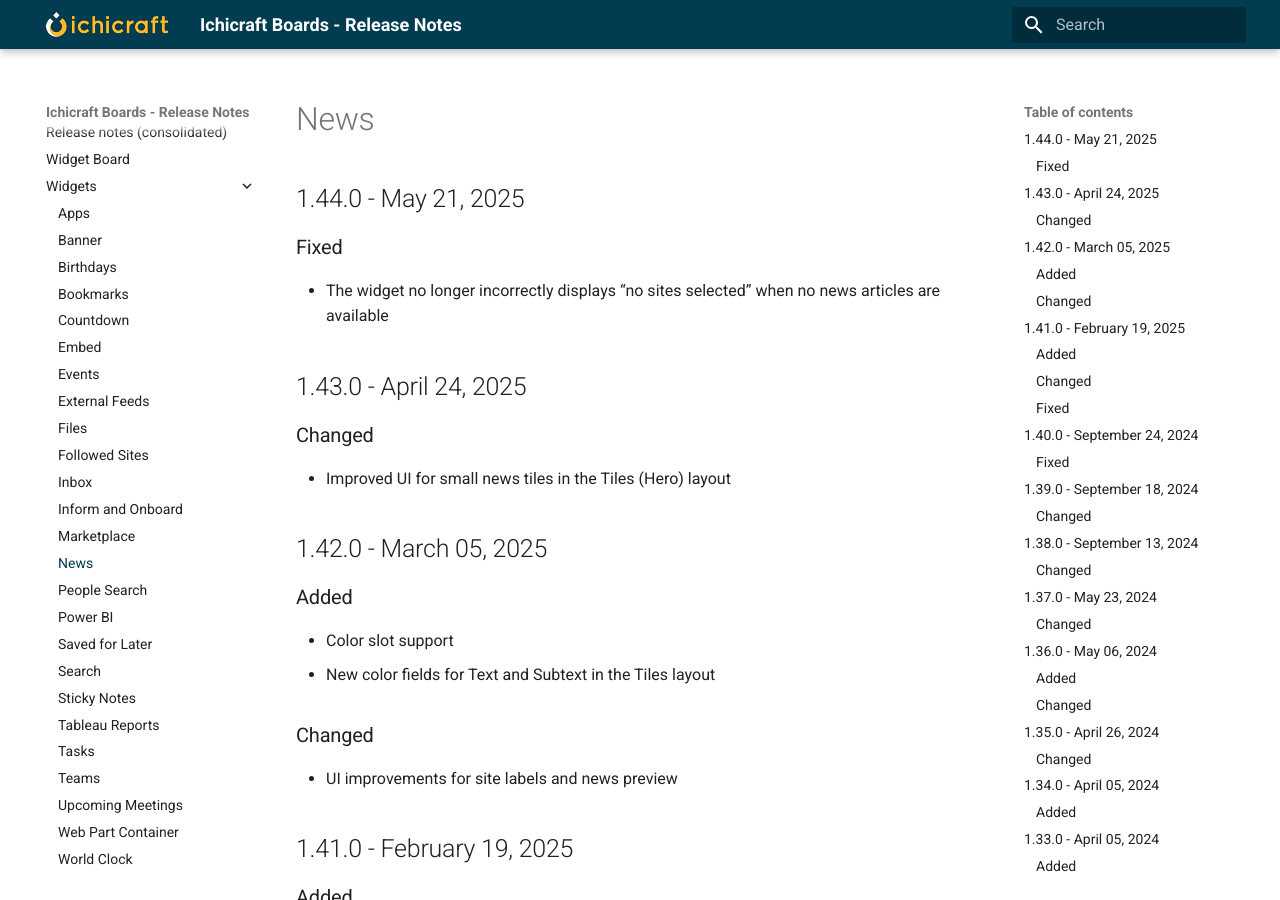
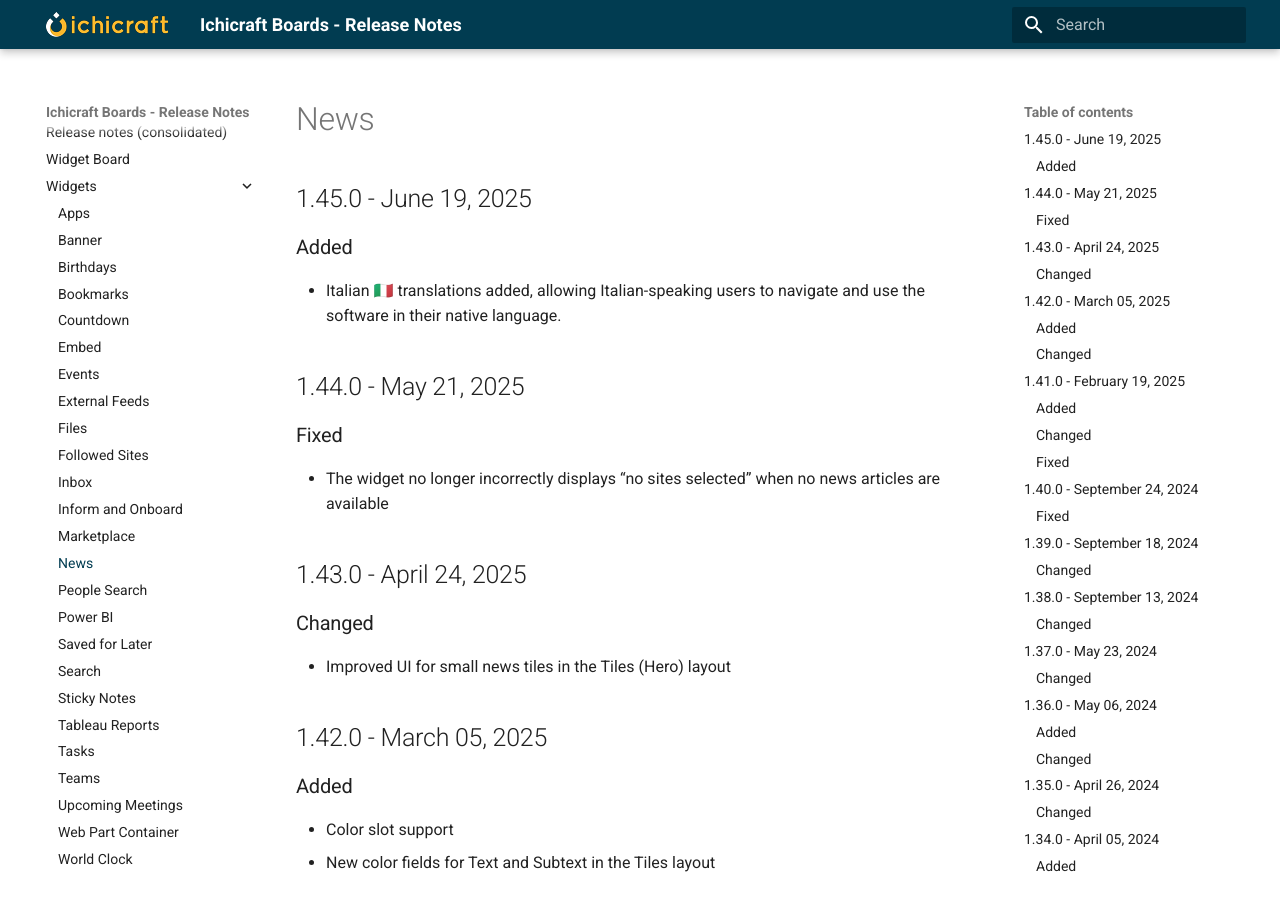
Before and after one commit to ichicraft/widgets-docs, an MkDocs documentation site: the page built from docs/Widgets/News.md, in a window 1280 px wide and 900 px high. Built offline with MkDocs 1.6.1 and Material for MkDocs 9.7.7, drawn with Linux system fonts in a browser that asks for light colours.

```diff
--- a/docs/Widgets/News.md
+++ b/docs/Widgets/News.md
@@ -1,3 +1,8 @@
+## 1.45.0 - June 19, 2025
+
+### Added
+- Italian 🇮🇹 translations added, allowing Italian-speaking users to navigate and use the software in their native language.
+
 ## 1.44.0 - May 21, 2025
 
 ### Fixed
```
Also changed, not shown: docs/Release-notes-(consolidated).md (+5 -0 lines).
